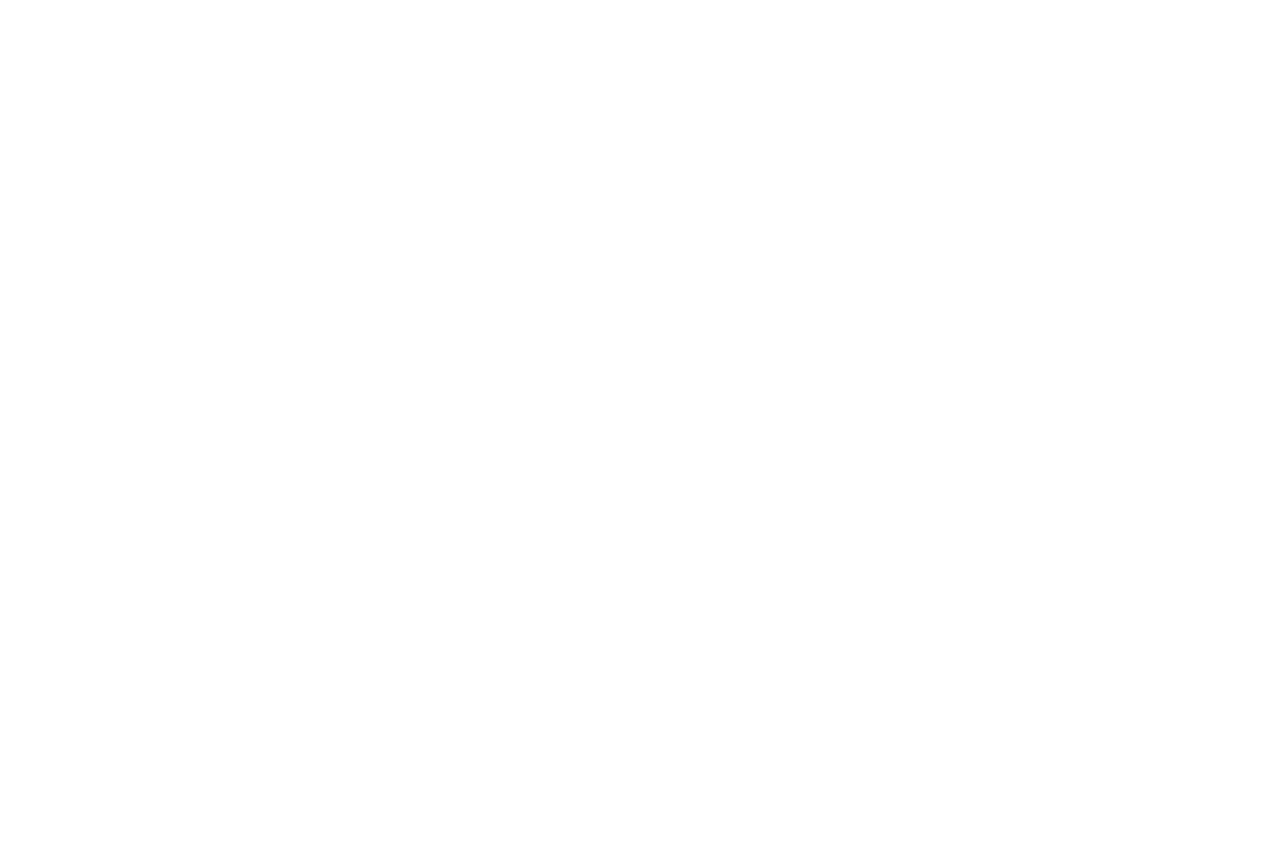
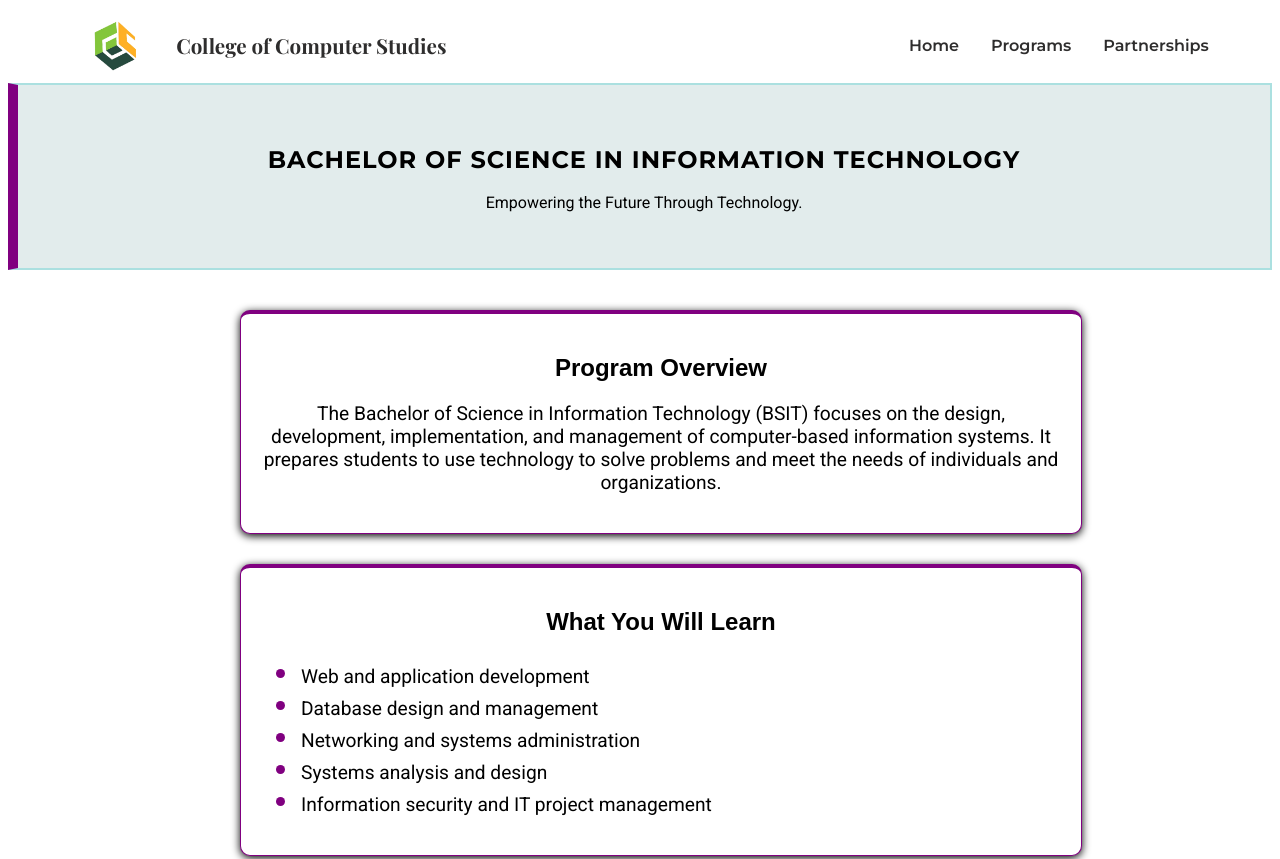
Before and after one commit to ZaidenBibanco/BibancoHechanovaPineda-FinalProject, a Vue app: page /bsit in a window 1280 px wide. Before the commit this address had no page. Shown: the top 859 px of the page. Before the commit the page ends 800 px from the top, so only its background shows below. Built offline with nearby package versions, Linux system fonts and the light colour scheme; a web font is replaced by a local one.

Commit message:
Individual Program Views

```diff
--- a/src/App.vue
+++ b/src/App.vue
@@ -1,6 +1,10 @@
-<script setup></script>
+<script setup>
+import NavBar from './components/NavBar.vue';
+
+</script>
 
 <template>
+  <NavBar></NavBar>
   <router-view/>
 </template>
 
--- a/src/router/index.js
+++ b/src/router/index.js
@@ -1,5 +1,9 @@
 import { createRouter, createWebHistory } from 'vue-router'
 import Home from '@/views/Home.vue'
+import BSIT from '@/views/BSIT.vue'
+import BLIS from '@/views/BLIS.vue'
+import BSCS from '@/views/BSCS.vue'
+import BSDMIA from '@/views/BSDMIA.vue'
 
 const router = createRouter({
   history: createWebHistory(import.meta.env.BASE_URL),
@@ -15,6 +19,26 @@
       name:'Home',
       component: Home
     },
+    {
+      path:'/bsit',
+      name:'BSIT',
+      component: BSIT
+    },
+    {
+      path:'/blis',
+      name:'BLIS',
+      component: BLIS
+    },
+        {
+      path:'/bscs',
+      name:'BSCS',
+      component: BSCS
+    },
+        {
+      path:'/bsdmia',
+      name:'BSDMIA',
+      component: BSDMIA
+    },
   ],
 })
 
--- a/src/views/BLIS.vue
+++ b/src/views/BLIS.vue
@@ -67,6 +67,16 @@
     background-color: white;
     text-align: center;
     font-family: Arial, Helvetica, sans-serif;
+}
+
+#blis h1 {
+    font-family: "Montserrat", sans-serif;
+}
+#blis p {
+    font-family: "Roboto";
+}
+#blis li {
+    font-family: "Roboto";
 }
 
 .blis-top {
--- /dev/null
+++ b/src/views/BSCS.vue
@@ -0,0 +1 @@
+<template></template>
--- /dev/null
+++ b/src/views/BSDMIA.vue
@@ -0,0 +1 @@
+<template></template>
--- /dev/null
+++ b/src/views/BSIT.vue
@@ -0,0 +1,192 @@
+<template>
+    <section id="bsit">
+        <div class="bsit-top">
+            <div class="bsit-heading">
+                <h1>Bachelor of Science in Information Technology</h1>
+                <p>Empowering the Future Through Technology.</p>
+            </div>
+        </div>
+
+        <div class="bsit-content">
+            <div class="bsit-card">
+                <h2>Program Overview</h2>
+                <p>
+                    The Bachelor of Science in Information Technology (BSIT)
+                    focuses on the design, development, implementation, and
+                    management of computer-based information systems. It
+                    prepares students to use technology to solve problems
+                    and meet the needs of individuals and organizations.
+                </p>
+            </div>
+
+            <div class="bsit-card">
+                <h2>What You Will Learn</h2>
+                <ul>
+                    <li>Web and application development</li>
+                    <li>Database design and management</li>
+                    <li>Networking and systems administration</li>
+                    <li>Systems analysis and design</li>
+                    <li>Information security and IT project management</li>
+                </ul>
+            </div>
+
+            <div class="bsit-card">
+                <h2>Career Opportunities</h2>
+                <h3>BSIT graduates may pursue careers such as:</h3>
+                <ul class="career-list">
+                    <li>Web or Application Developer</li>
+                    <li>Database Administrator</li>
+                    <li>IT Support Specialist</li>
+                    <li>Systems Analyst</li>
+                    <li>Network Administrator</li>
+                </ul>
+                <p>
+                    Specific positions may require additional qualifications,
+                    professional experience, or industry certifications.
+                </p>
+            </div>
+
+            <div class="BLIS-card">
+                <h2>Why Choose BSIT?</h2>
+                <p>
+                    BSIT is a good choice for students who enjoy solving
+                    problems, developing software, working with databases,
+                    and applying technology to real-world challenges.
+                    It offers opportunities to build practical technical
+                    skills for a wide range of industries.
+                </p>
+            </div>
+
+            <div class="BLIS-card">
+                <h2>Who Should Enroll?</h2>
+                <p>
+                    This program may suit students who are curious about
+                    computers, interested in programming and technology,
+                    enjoy logical thinking, and want to develop digital
+                    solutions that help people and organizations.
+                </p>
+            </div>
+        </div>
+    </section>
+</template>
+
+<style scoped>
+
+#bsit {
+    background-color: white;
+    text-align: center;
+    font-family: Arial, Helvetica, sans-serif;
+}
+
+#bsit h1 {
+    font-family: "Montserrat", sans-serif;
+}
+#bsit p {
+    font-family: "Roboto";
+}
+#bsit li {
+    font-family: "Roboto";
+}
+
+.bsit-top {
+    background-color: rgb(226, 236, 236);
+    padding: 40px;
+    border: 2px solid rgb(171, 224, 224);
+    border-left: 10px solid purple;
+}
+
+.bsit-content {
+    background-color: white;
+    padding: 40px;
+    max-width: 800px;
+    margin: 0 auto;
+}
+
+.bsit-heading h1 {
+    color: black;
+    letter-spacing: 1px;
+    text-transform: uppercase;
+}
+
+.bsit-heading p {
+    color: black;
+}
+
+.bsit-card {
+    background: white;
+    width: 800px;
+    height: auto;
+    margin-bottom: 30px;
+    padding: 20px;
+    border-radius: 10px;
+    border: 1px solid purple;
+    border-top: 4px solid purple;
+    box-shadow: 0 2px 8px black;
+    transition: transform 0.3s, box shadow 0.3s;
+}
+
+.bsit-card li::marker {
+    color: purple;
+    font-size: 1.5em;
+}
+
+.BLIS-card {
+    background: rgb(226, 236, 236);
+    width: 800px;
+    height: auto;
+    margin-bottom: 30px;
+    padding: 20px;
+    border-radius: 10px;
+    border: 1px solid purple;
+    border-left: 4px solid purple;
+    box-shadow: 0 2px 8px black;
+    transition: transform 0.3s, box shadow 0.3s;
+}
+
+
+
+.BLIS-card h2{
+    text-align: left;
+}
+.bsit-card h2 {
+    color: black;
+    text-align: center;
+}
+
+.bsit-card h3 {
+    color: purple;
+    text-align: left;
+}
+
+.career-list::after {
+    content: "";
+    display: block;
+    width: 500px;
+    height: 4px;
+    background-color: purple;
+    margin: 12px auto 0;
+}
+
+.career-list {
+    color:black;
+    text-align: left;
+    font-size: larger;
+}
+.bsit-card ul {
+    color:black;
+    text-align: left;
+    font-size: larger;
+}
+
+
+
+.bsit-card p {
+    font-size: larger;
+}
+
+.BLIS-card p {
+    font-size: larger;
+}
+
+
+</style>
--- a/src/views/Home.vue
+++ b/src/views/Home.vue
@@ -3,16 +3,12 @@
 import Hero from '@/views/Hero.vue'
 import NavBar from '@/components/NavBar.vue';
 import Partnerships from './Partnerships.vue';
-import BLIS from './BLIS.vue';
 </script>
 
 
 <template>
-
-    <NavBar></NavBar>
     <Hero></Hero>
     <Programs></Programs>
-    <BLIS></BLIS>
     <Partnerships></Partnerships>
 
 </template>
--- a/src/views/Partnerships.vue
+++ b/src/views/Partnerships.vue
@@ -126,7 +126,7 @@
     padding: 20px;
     border-radius: 10px;
     border:  1px solid #e6e6ec ;
-    border-top: 7px solid #c8a100 ;
+    border-top: 7px solid #2E7D32 ;
 
 }
 
--- a/src/views/Programs.vue
+++ b/src/views/Programs.vue
@@ -11,7 +11,7 @@
                     <p>The Information Technology (IT) Program is designed to bridge the gap between computer science and management
                         information systems.
                     </p>
-                    <button class="read">Read More</button>
+                    <button class="read"><router-link to="/bsit" active-class="active">Read More</router-link></button>
                 </div>
             </div>
 
@@ -24,7 +24,7 @@
                     <p>The Computer Science (CS) Program is designed for students who wants to study computing in depth,
                         focusing in the software and hardware.
                     </p>
-                    <button class="read">Read More</button>
+                    <button class="read"><router-link to="/bscs" active-class="active">Read More</router-link></button>
                 </div>
             </div>
 
@@ -37,7 +37,7 @@
                     <p>The Degree of Bachelor of Science in Digital Media and Interactive Arts (DMIA) is focused on creativity, applied arts and digital
                         media technologies.
                     </p>
-                    <button class="read">Read More</button>
+                    <button class="read"><router-link to="/bsdmia" active-class="active">Read More</router-link></button>
                 </div>
             </div>
 
@@ -50,7 +50,7 @@
                     <p>The Degree of Bachelor of Library and Information Science (BLIS) is a four-year
                         program that prepares students in the development.
                     </p>
-                    <button class="read">Read More</button>
+                    <button class="read"><router-link to="/blis" active-class="active">Read More</router-link></button>
                 </div>
             </div>
         </div>
@@ -68,6 +68,10 @@
     align-items: center;
     flex-direction: column;
 
+}
+#programs a {
+    text-decoration: none;
+    color: #fff;
 }
 #programs > h3 {
     color: #1A1919;
```
